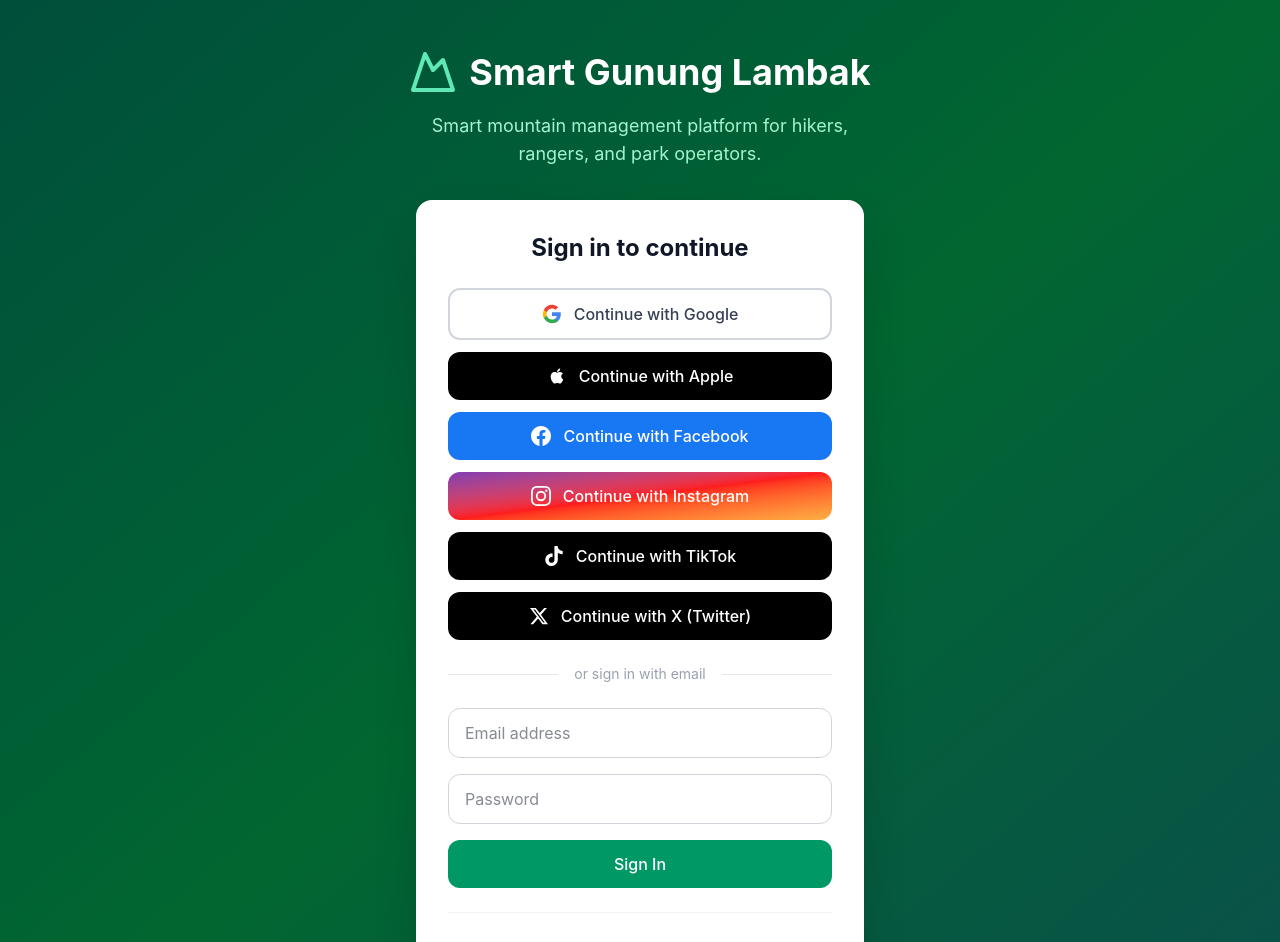
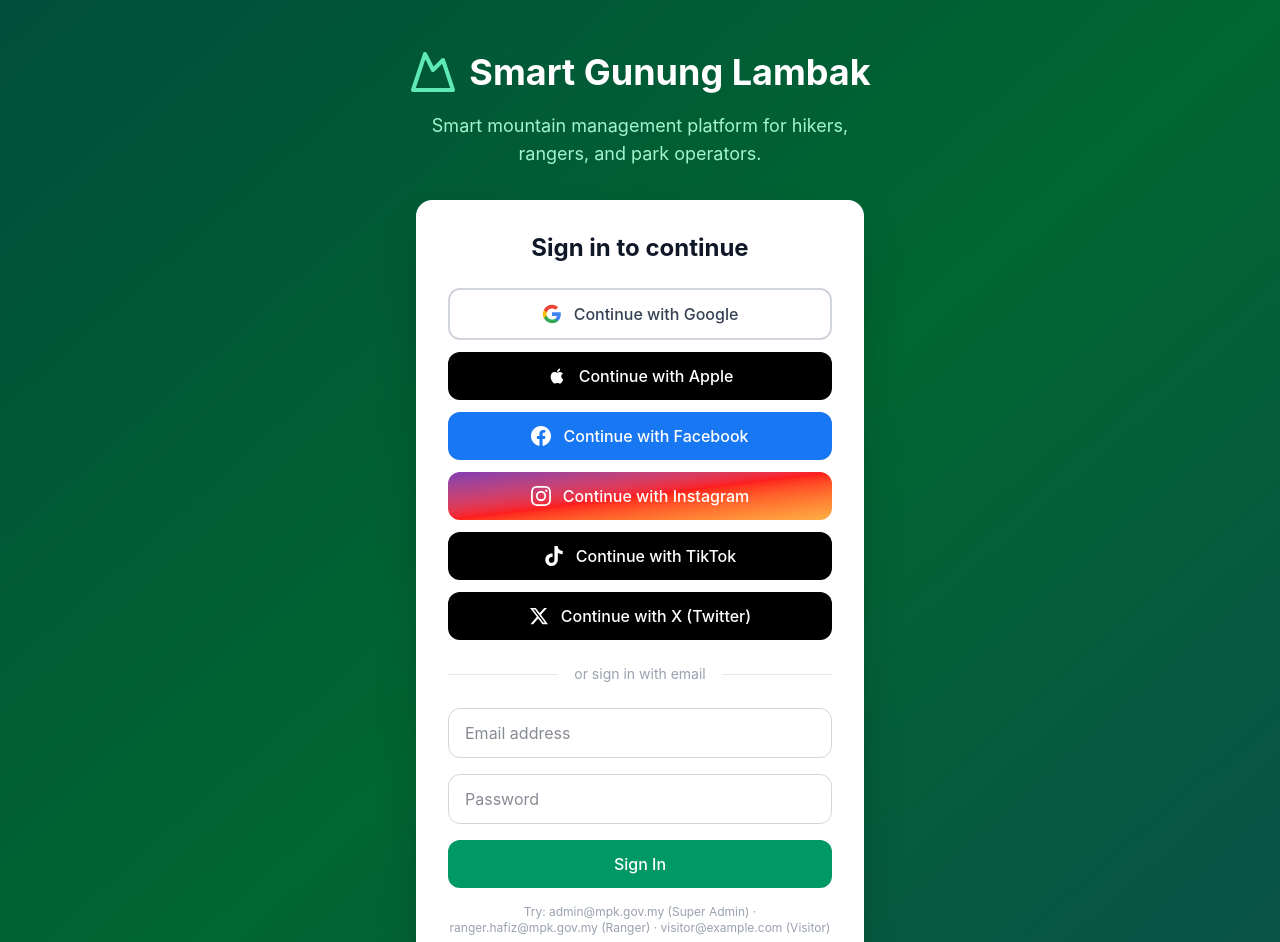
Before and after one commit to shamelali/Serenity, a Next.js app: page / in a window 1280 px wide. Shown: the top 942 px of the page. Built offline with nearby package versions, Linux system fonts and the light colour scheme.

Commit message:
Email login now maps to demo roles by email address

```diff
--- a/src/components/LandingPage.tsx
+++ b/src/components/LandingPage.tsx
@@ -52,8 +52,14 @@
 
   const handleEmailLogin = (e: React.FormEvent) => {
     e.preventDefault();
-    // For demo, treat email login as visitor access
-    login('visitor');
+    const matchedRole = Object.values(users).find(
+      (u) => u.email.toLowerCase() === email.toLowerCase()
+    );
+    if (matchedRole) {
+      login(matchedRole.role);
+    } else {
+      login('visitor');
+    }
   };
 
   return (
@@ -122,6 +128,10 @@
             </button>
           </form>
 
+          <p className="text-xs text-gray-400 text-center -mt-2 mb-4">
+            Try: admin@mpk.gov.my (Super Admin) · ranger.hafiz@mpk.gov.my (Ranger) · visitor@example.com (Visitor)
+          </p>
+
           {/* Demo Role Login */}
           <div className="border-t border-gray-100 pt-6">
             <button
```
